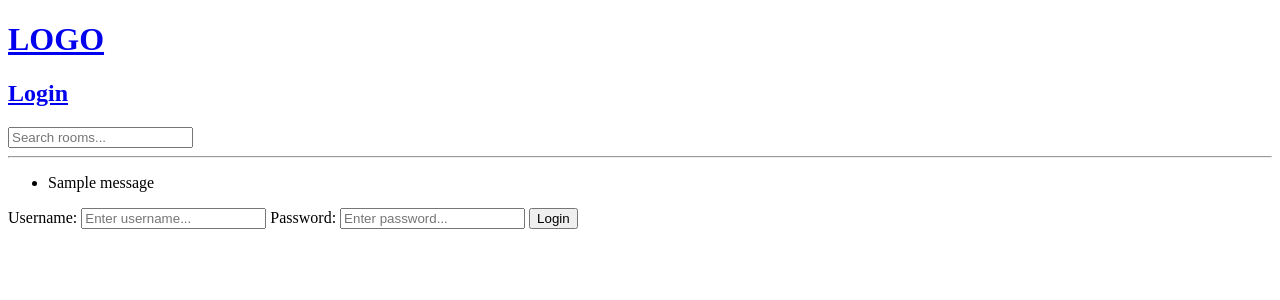
After one commit to hubertpytkiewicz/learning_django, a Django app: template base/templates/base/login_register.html in a window 1280 px wide. The commit adds this page. Shown: the top 300 px of the page. Run offline with Django 3.2, Linux system fonts and the light colour scheme; the template is opened without the code that fills it, so the values that code supplies are empty; tables that the repository leaves empty hold one stand-in row (values such as "Sample post"); one stand-in notice (Sample message) is shown.

Commit message:
Add basic login feature

```diff
--- /dev/null
+++ b/base/templates/base/login_register.html
@@ -0,0 +1,13 @@
+{% extends 'main.html' %} {% block content%}
+
+<div>
+  <form method="POST" action="">
+    {%csrf_token%}
+    <label>Username:</label>
+    <input type="text" placeholder="Enter username..." name="username" />
+    <label>Password:</label>
+    <input type="password" placeholder="Enter password..." name="password" />
+    <input type="submit" value="Login" />
+  </form>
+</div>
+{% endblock%}
--- a/base/urls.py
+++ b/base/urls.py
@@ -2,6 +2,8 @@ from django.urls import path
 from . import views
 
 urlpatterns = [
+    path('login/', views.loginPage, name='login-page'),
+    path('logout/', views.logoutUser, name='logout'),
     path('', views.home, name='home'),
     path('room/<str:pk>/', views.room, name='room'),
     path('create-room/', views.room_form, name='create-room'),
--- a/templates/main.html
+++ b/templates/main.html
@@ -1,17 +1,18 @@
 <!DOCTYPE html>
 <html>
-<head>
-    <meta charset='utf-8'>
-    <meta http-equiv='X-UA-Compatible' content='IE=edge'>
+  <head>
+    <meta charset="utf-8" />
+    <meta http-equiv="X-UA-Compatible" content="IE=edge" />
     <title>Learning Django</title>
-    <meta name='viewport' content='width=device-width, initial-scale=1'>
-</head>
-<body>
-
-{% include 'navbar.html' %}
-
-{% block content %}
-
-{% endblock %}
-
-</body>
+    <meta name="viewport" content="width=device-width, initial-scale=1" />
+  </head>
+  <body>
+    {% include 'navbar.html' %} {% if messages %}
+    <ul class="messages">
+      {% for message in messages %}
+      <li>{{ message }}</li>
+      {% endfor %}
+    </ul>
+    {% endif %} {% block content %} {% endblock %}
+  </body>
+</html>
--- a/templates/navbar.html
+++ b/templates/navbar.html
@@ -2,6 +2,13 @@
   <h1>LOGO</h1>
 </a>
 
+<h2>
+  {% if request.user.is_authenticated %}
+  <a href="{% url 'logout' %}">Logout</a>
+  {% else %}
+  <a href="{% url 'login-page' %}">Login</a>
+  {% endif %}
+</h2>
 <form method="GET" action="{% url 'home' %}">
   <input type="text" name="q" placeholder="Search rooms..." />
 </form>
```
Also changed, not shown: base/views.py (+31 -0 lines).
